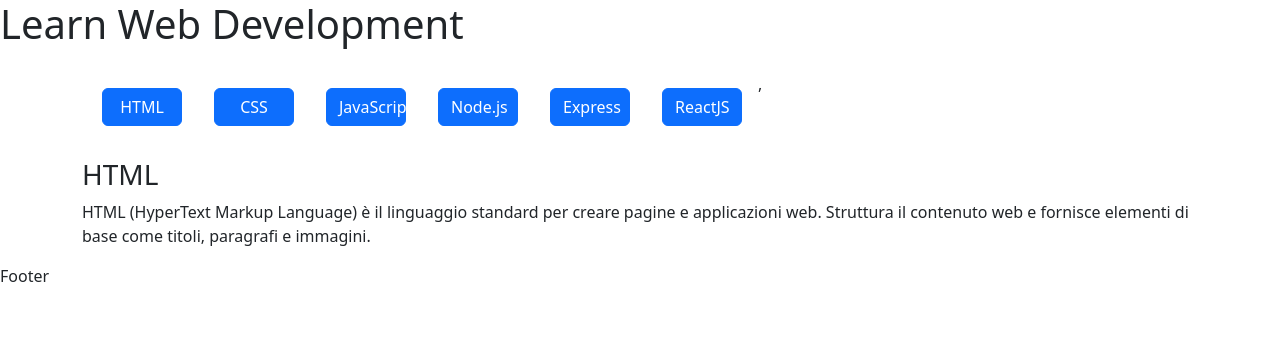
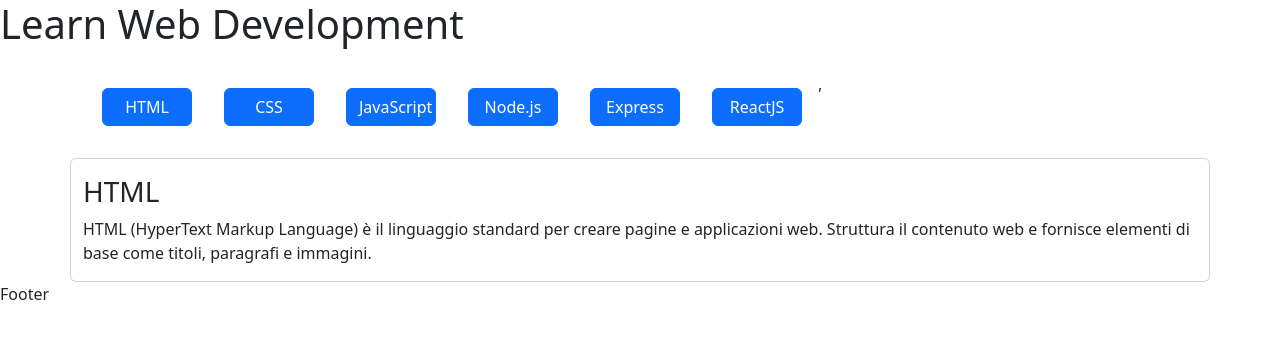
Before and after one commit to MicheleTodeschini/react-use-state, a React (Vite) app: page / in a window 1280 px wide. Both pictures are taken after a click on the button "HTML". Shown: the top 338 px of the page. Built offline with nearby package versions, Linux system fonts and the light colour scheme.

Commit message:
removed class in css and add spacee between buttons

```diff
--- a/src/components/Main.jsx
+++ b/src/components/Main.jsx
@@ -61,7 +61,7 @@
         <div>
         {
             languages.map((item) =>(
-                   showMore === item.id && <div className="container">
+                   showMore === item.id && <div className="container card">
                  <h3>{item.title}</h3><p>{item.description}</p> </div>
 
             ))
--- a/src/index.css
+++ b/src/index.css
@@ -2,10 +2,6 @@
 
 * {
   margin: 0;
-}
-
-.card {
-  display: none;
 }
 
 ul {
@@ -14,10 +10,9 @@
 
 .btn {
   margin: 1rem;
-  width: 80px;
+  width: 90px;
 }
 
 .card {
-  padding-top: 2rem;
-  border-color: white;
+  padding-top: 1rem;
 }
```
